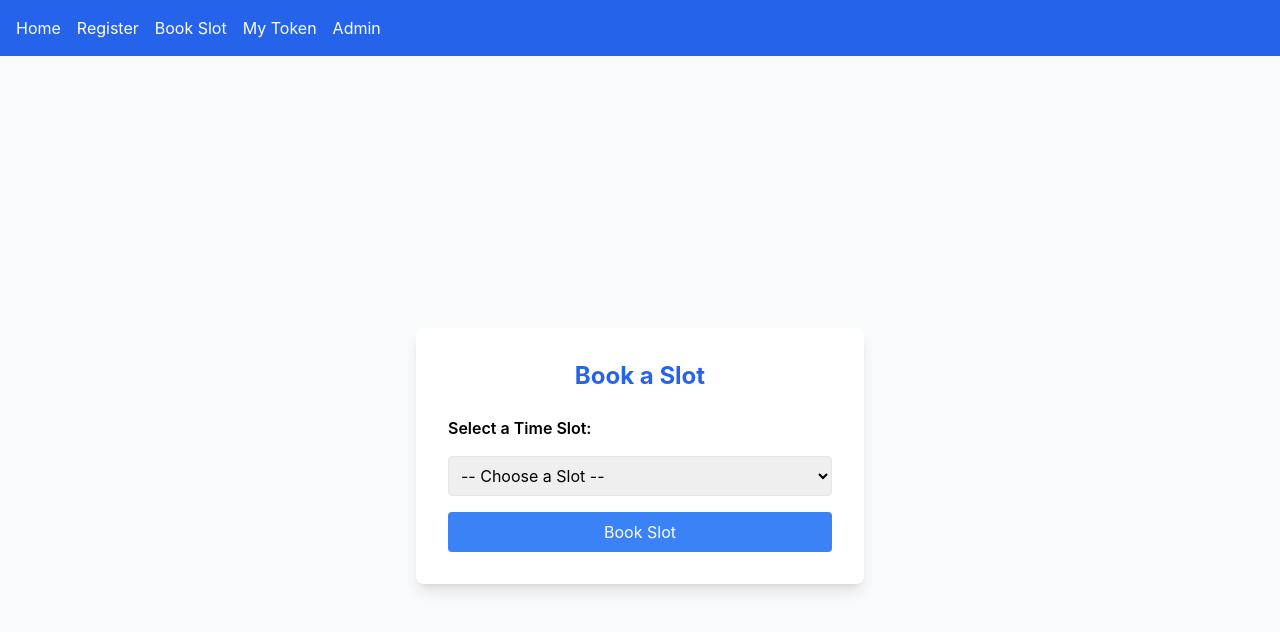
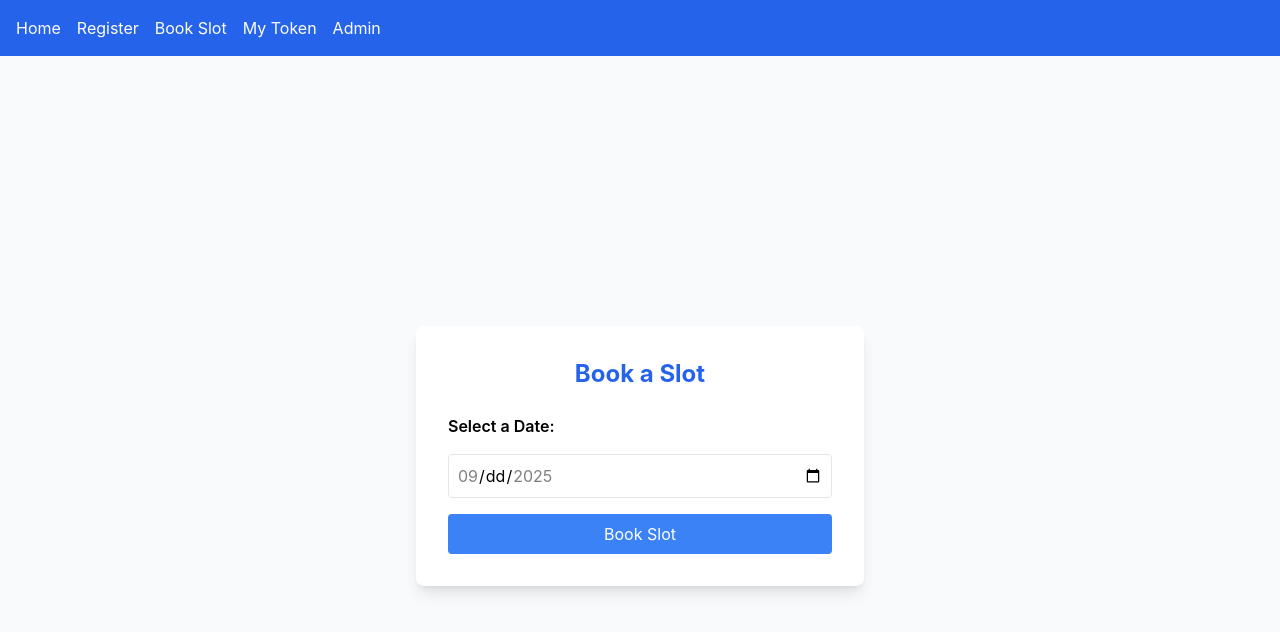
Before and after one commit to parinitaaa/queue-master, a React (Create React App) app: page /book in a window 1280 px wide. Shown: the top 632 px of the page. Built offline with nearby package versions, Linux system fonts and the light colour scheme.

Commit message:
added dates

```diff
--- a/src/pages/BookSlot.jsx
+++ b/src/pages/BookSlot.jsx
@@ -3,33 +3,97 @@ import { useNavigate } from "react-router-dom";
 
 export default function BookSlot() {
   const navigate = useNavigate();
+  const [date, setDate] = useState("");
   const [slot, setSlot] = useState("");
   const [error, setError] = useState("");
 
-  const availableSlots = [
-    "09:00 AM",
-    "09:30 AM",
-    "10:00 AM",
-    "10:30 AM",
-    "11:00 AM",
-    "11:30 AM",
-  ];
+  // Generate slots dynamically
+  const generateSlots = () => {
+    let slots = [];
+    for (let hour = 10; hour < 17; hour++) {
+      if (hour === 13) continue; // skip lunch break (1 PM)
+      slots.push(`${hour}:00`);
+      slots.push(`${hour}:30`);
+    }
+    return slots;
+  };
 
+  const availableSlots = generateSlots();
+
+  // Handle Date Selection
+  const handleDateChange = (e) => {
+    const selectedDate = new Date(e.target.value);
+    const today = new Date();
+    const maxDate = new Date();
+    maxDate.setDate(today.getDate() + 5); // only 5 days in advance
+
+    // Check weekend
+    if (selectedDate.getDay() === 0 || selectedDate.getDay() === 6) {
+      setError("Office is closed on Saturdays and Sundays.");
+      setDate("");
+      return;
+    }
+
+    // Check beyond 5 days
+    if (selectedDate > maxDate) {
+      setError("You can only book up to 5 days in advance.");
+      setDate("");
+      return;
+    }
+
+    setError("");
+    setDate(e.target.value);
+  };
+
+  // Handle Submit
   const handleSubmit = (e) => {
     e.preventDefault();
+
+    if (!date) {
+      setError("Please select a valid date.");
+      return;
+    }
     if (!slot) {
       setError("Please select a slot.");
       return;
     }
+
+    setError("");
+
+    // Save booking info
+    localStorage.setItem("bookedDate", date);
     localStorage.setItem("bookedSlot", slot);
+
     navigate("/token");
   };
+
+  // Generate min/max date for input
+  const today = new Date().toISOString().split("T")[0];
+  const maxDay = new Date();
+  maxDay.setDate(new Date().getDate() + 5);
+  const maxDateStr = maxDay.toISOString().split("T")[0];
 
   return (
     <div className="min-h-screen bg-gray-50 flex items-center justify-center">
       <div className="bg-white p-8 rounded-lg shadow-lg w-full max-w-md">
         <h2 className="text-2xl font-bold mb-6 text-center text-blue-600">Book a Slot</h2>
+
         <form onSubmit={handleSubmit} className="flex flex-col gap-4">
+
+          {/* Date Picker */}
+          <label className="font-semibold">Select a Date:</label>
+          <input
+            type="date"
+            value={date}
+            min={today}
+            max={maxDateStr}
+            onChange={handleDateChange}
+            className="border p-2 rounded focus:outline-none focus:ring-2 focus:ring-blue-400"
+          />
+
+          {/* Time Slot Dropdown */}
+          {date && (
+            <>
               <label className="font-semibold">Select a Time Slot:</label>
               <select
                 value={slot}
@@ -41,6 +105,9 @@ export default function BookSlot() {
                   <option key={i} value={s}>{s}</option>
                 ))}
               </select>
+            </>
+          )}
+
           {error && <p className="text-red-500 text-sm">{error}</p>}
 
           <button
```
Lines whose indentation alone changed are shown as unchanged.
